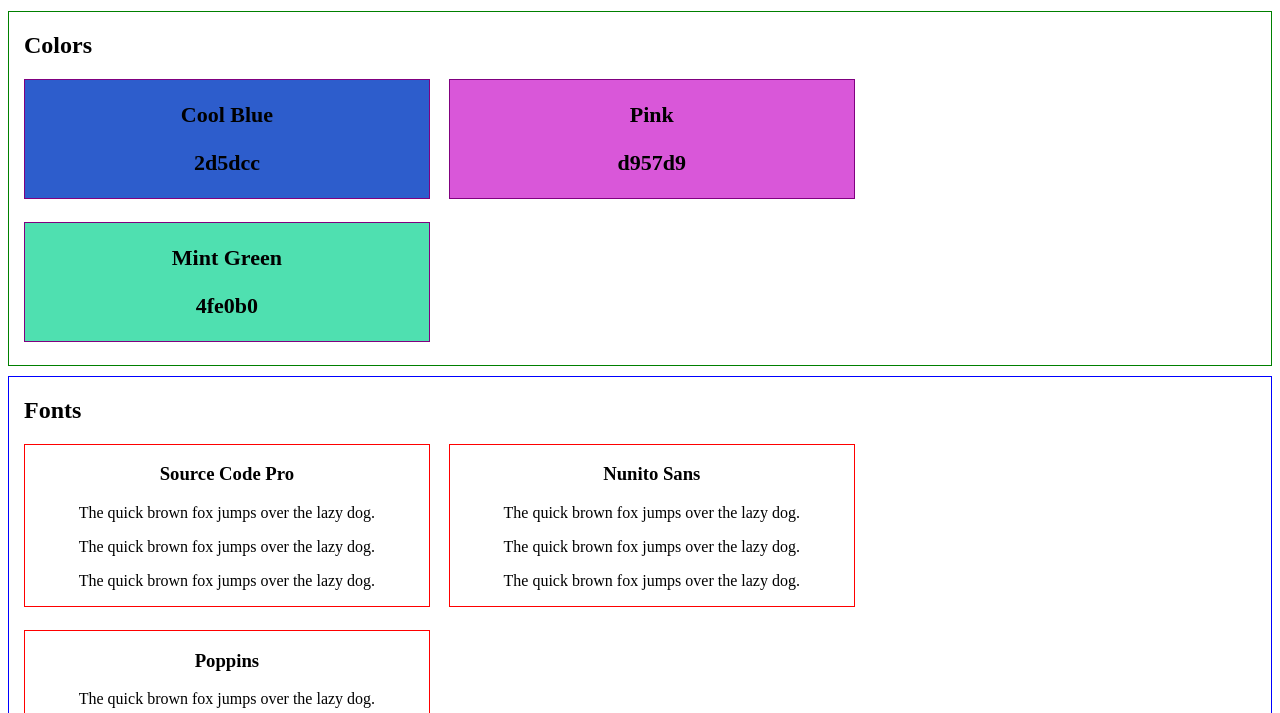
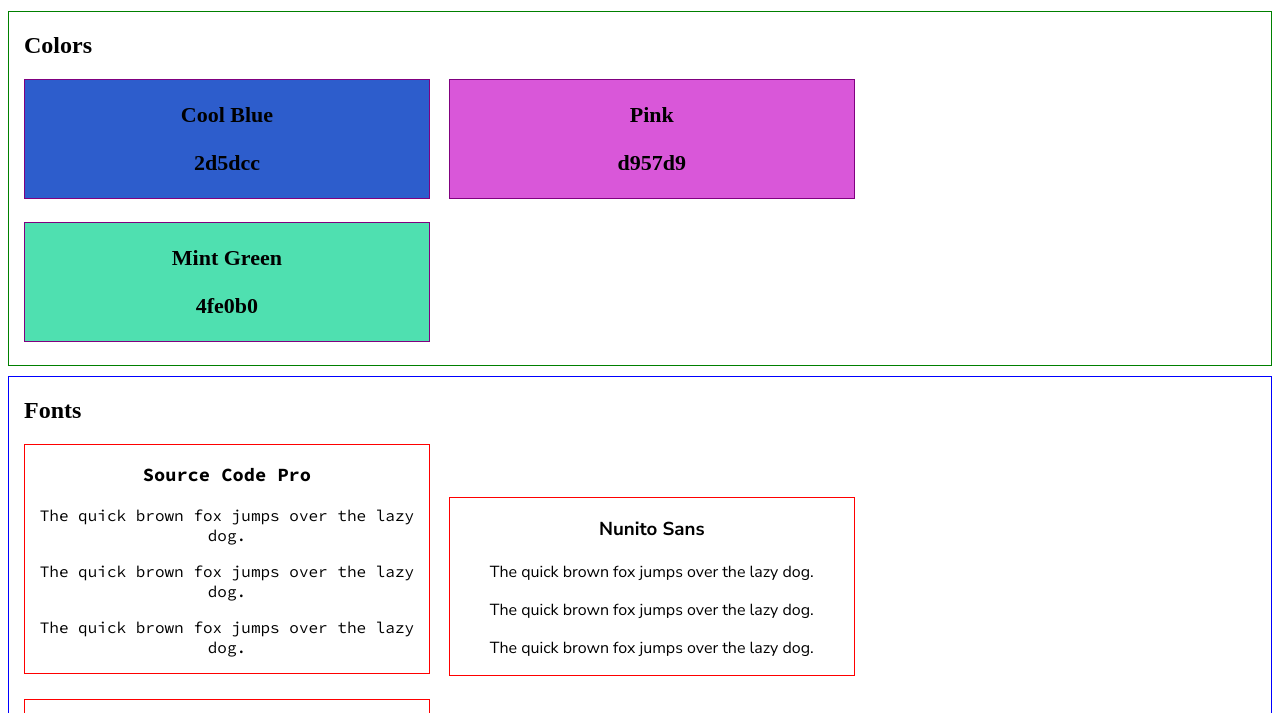
Before and after one commit to madderhaqqer/maddwbsystem, a plain HTML site: page index.html in a window 1280 px wide. Shown: the part 87-800 px from the top of the page. Drawn offline with Linux system fonts and the light colour scheme.

Commit message:
need to c and p updates no cb in neovim

```diff
--- a/index.html
+++ b/index.html
@@ -4,6 +4,14 @@
 <head>
 	<title>Madd Style Guide</title>
 	<link rel="stylesheet" type="text/css" href="./resources/index.css">
+	<link rel="preconnect" href="https://fonts.googleapis.com">
+	<link rel="preconnect" href="https://fonts.gstatic.com" crossorigin>
+	<link href="https://fonts.googleapis.com/css2?family=Source+Code+Pro:ital,wght@0,200..900;1,200..900&display=swap"
+		rel="stylesheet">
+	<link href="https://fonts.googleapis.com/css2?family=Nunito+Sans:ital,opsz,wght@0,6..12,200..1000;1,6..12,200..1000&display=swap"
+		rel="stylesheet">
+	<link href="https://fonts.googleapis.com/css2?family=Poppins:ital,wght@0,100;0,200;0,300;0,400;0,500;0,600;0,700;0,800;0,900;1,100;1,200;1,300;1,400;1,500;1,600;1,700;1,800;1,900&display=swap"
+		rel="stylesheet">
 </head>
 
 <body>
@@ -29,22 +37,22 @@
 		<article class="fontsection">
 			<h2>Fonts</h2>
 			<section class="fontscontainer">
-				<h3>Source Code Pro</h3>
-				<p>The quick brown fox jumps over the lazy dog.</p>
-				<p>The quick brown fox jumps over the lazy dog.</p>
-				<p>The quick brown fox jumps over the lazy dog.</p>
+				<h3 class="scp">Source Code Pro</h3>
+				<p class="scp">The quick brown fox jumps over the lazy dog.</p>
+				<p class="scp">The quick brown fox jumps over the lazy dog.</p>
+				<p class="scp">The quick brown fox jumps over the lazy dog.</p>
 			</section>
 			<section class="fontscontainer">
-				<h3>Nunito Sans</h3>
-				<p>The quick brown fox jumps over the lazy dog.</p>
-				<p>The quick brown fox jumps over the lazy dog.</p>
-				<p>The quick brown fox jumps over the lazy dog.</p>
+				<h3 class="nsans">Nunito Sans</h3>
+				<p class="nsans">The quick brown fox jumps over the lazy dog.</p>
+				<p class="nsans">The quick brown fox jumps over the lazy dog.</p>
+				<p class="nsans">The quick brown fox jumps over the lazy dog.</p>
 			</section>
 			<section class="fontscontainer">
-				<h3>Poppins</h3>
-				<p>The quick brown fox jumps over the lazy dog.</p>
-				<p>The quick brown fox jumps over the lazy dog.</p>
-				<p>The quick brown fox jumps over the lazy dog.</p>
+				<h3 class="pop">Poppins</h3>
+				<p class="pop">The quick brown fox jumps over the lazy dog.</p>
+				<p class="pop">The quick brown fox jumps over the lazy dog.</p>
+				<p class="pop">The quick brown fox jumps over the lazy dog.</p>
 			</section>
 		</article>
 		<article class="textsection">
--- a/resources/index.css
+++ b/resources/index.css
@@ -78,6 +78,20 @@ p {
 	margin: 10px 0;
 }
 
+.scp {
+	font-family: "Source Code Pro", monospace;
+}
+
+.nsans {
+	font-family: "Nunito Sans", sans-serif;
+}
+
+.pop {
+	font-family: "Poppins", sans-serif;
+	font-weight: 400;
+	font-style: normal;
+}
+
 .list {
 	margin-left: 16px;
 }
```
